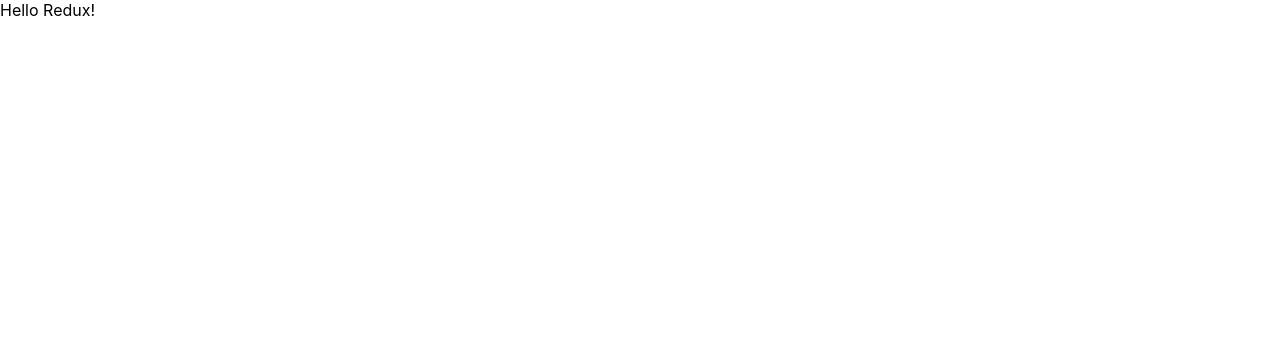
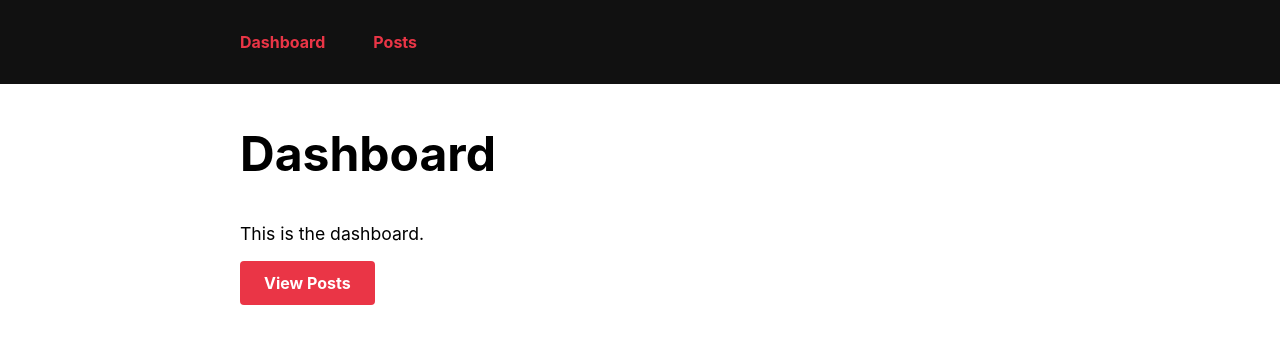
Before and after one commit to sekhart/my-app-redux, a React (Create React App) app: page / in a window 1280 px wide. Shown: the top 344 px of the page. Built offline with nearby package versions, Linux system fonts and the light colour scheme.

Commit message:
added react redux connect

```diff
--- a/src/App.js
+++ b/src/App.js
@@ -1,17 +1,25 @@
-import React, { Component } from 'react';
+import React from 'react';
 import './App.css';
+import { BrowserRouter as Router, Switch, Route, Redirect } from 'react-router-dom'
 
-class App extends Component {
+import DashboardPage from './pages/DashboardPage'
+import PostsPage from './pages/PostsPage'
+
+import { Navbar } from './components/Navbar'
 
 
-    render() {
+const App = () => {
+    return (
+        <Router>
+            <Navbar />
+            <Switch>
+                <Route exact path="/" component={DashboardPage} />
+                <Route exact path="/posts" component={PostsPage} />
+                <Redirect to="/" />
+            </Switch>
+        </Router>
 
-        return (
-            <div className="container">
-                <div>Hello Redux!</div>
-            </div>
-        );
-    }
+    );
 }
 
 export default App;
--- /dev/null
+++ b/src/components/Navbar.js
@@ -0,0 +1,12 @@
+import React from 'react'
+import { Link } from 'react-router-dom'
+
+
+export const Navbar = () => (
+    <nav>
+        <section>
+            <Link to="/">Dashboard</Link>
+            <Link to="/posts">Posts</Link>
+        </section>
+    </nav>
+)
--- /dev/null
+++ b/src/components/Post.js
@@ -0,0 +1,9 @@
+import React from 'react'
+// import { Link } from 'react-router-dom'
+
+export const Post = ({ post }) => (
+    <article className="post-excerpt">
+        <h2>{post.title}</h2>
+        <p>{post.body.substring(0, 200)}</p>
+    </article>
+)
--- /dev/null
+++ b/src/pages/DashboardPage.js
@@ -0,0 +1,12 @@
+import React from 'react'
+import { Link } from 'react-router-dom'
+
+const DashboardPage = () => (
+    <section>
+        <h1>Dashboard</h1>
+        <p>This is the dashboard.</p>
+        <Link to="/posts" className="button">View Posts</Link>
+    </section>
+)
+
+export default DashboardPage
--- /dev/null
+++ b/src/pages/PostsPage.js
@@ -0,0 +1,35 @@
+import React, { useEffect } from 'react'
+import { connect } from 'react-redux'
+
+import { fetchPosts } from '../actions/postsActions'
+import { Post } from '../components/Post'
+
+const PostsPage = ({ dispatch, posts, loading, hasErrors }) => {
+    useEffect(() => {
+        dispatch(fetchPosts())
+    }, [dispatch])
+
+    const renderPosts = () => {
+        if (loading) return <p>Loading Posts ...</p>
+        if (hasErrors) return <p>Unable to display Posts.</p>
+        return posts.map(post => <Post key={post.id} post={post}></Post>)
+
+    }
+
+    return (
+        <section>
+            <h1>Posts</h1>
+            {renderPosts()}
+        </section>
+    )
+}
+
+const mapStateToProps = state => ({
+    loading: state.posts.loading,
+    posts: state.posts.posts,
+    hasErrors: state.posts.hasErrors,
+
+})
+
+
+export default connect(mapStateToProps)(PostsPage)
```
Also changed, not shown: src/index.js (+2 -7 lines).
